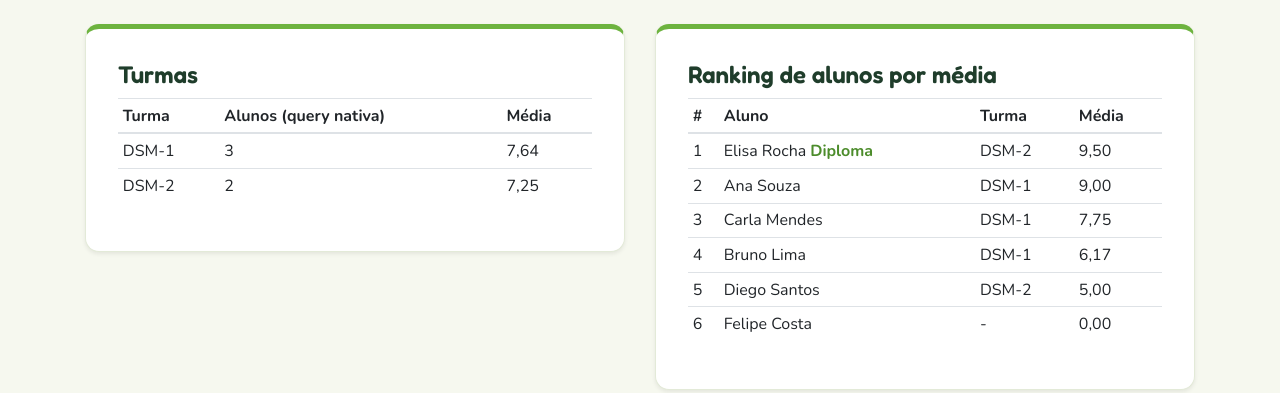
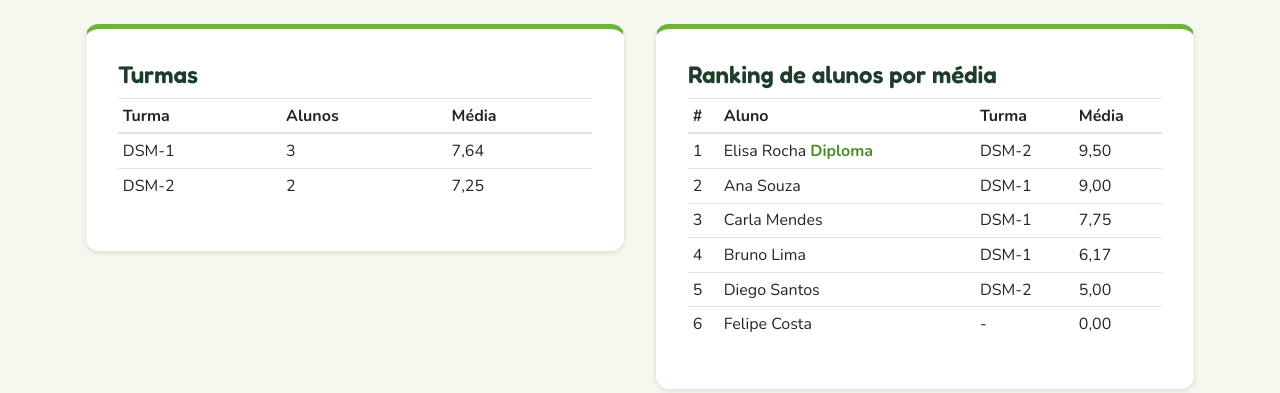
Before and after one commit to niludev02/EduSpring, a Spring Boot app: page /web/resumo in a window 1280 px wide. Shown: the part 84-477 px from the top of the page. Run offline with Spring Boot 4, Linux system fonts and the light colour scheme; data comes from the database, SQL or seed files in the repository; data that the repository does not hold is empty.

Commit message:
Update resumo.html

```diff
--- a/src/main/resources/templates/resumo.html
+++ b/src/main/resources/templates/resumo.html
@@ -10,7 +10,7 @@
             <div class="card brand-card shadow-sm">
                 <h4>Turmas</h4>
                 <table class="table table-sm">
-                    <thead><tr><th>Turma</th><th>Alunos (query nativa)</th><th>Média</th></tr></thead>
+                    <thead><tr><th>Turma</th><th>Alunos</th><th>Média</th></tr></thead>
                     <tbody id="turmas"></tbody>
                 </table>
             </div>
```
